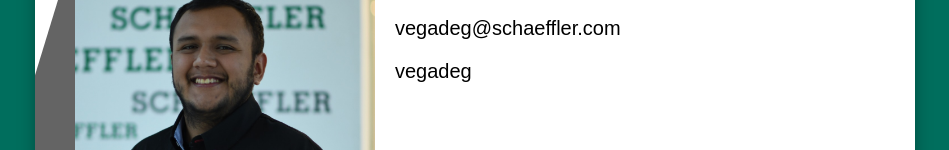
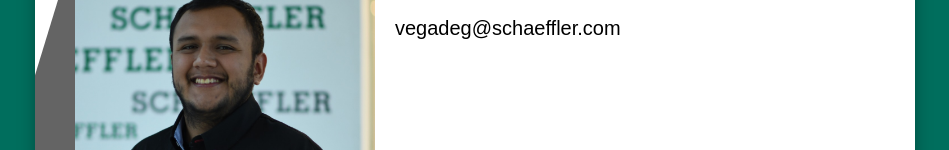
Before and after one commit to schffIE/card-identificator, a plain HTML site: page vegadeg.html in a window 1280 px wide. Shown: the part 343-493 px from the top of the page, without its empty margins (165-1114 px from the left). Drawn offline with Linux system fonts and the light colour scheme.

Commit message:
Update vegadeg.html

```diff
--- a/vegadeg.html
+++ b/vegadeg.html
@@ -20,7 +20,7 @@
               <img src="static/vegadeg.jpeg" alt="">
             </div>
             <div class="user-card-info">
-              <h2>Diego Vega</h2><p>vegadeg@schaeffler.com</p><p>vegadeg</p>
+              <h2>Diego Vega</h2><p>vegadeg@schaeffler.com</p>
             </div>
         </div>
     </div>
```
